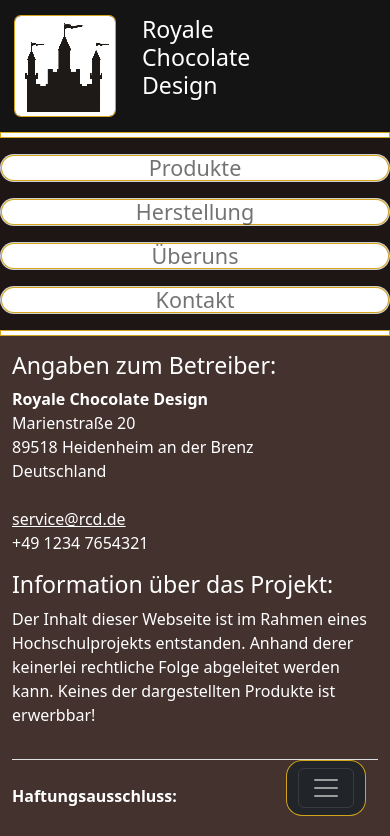
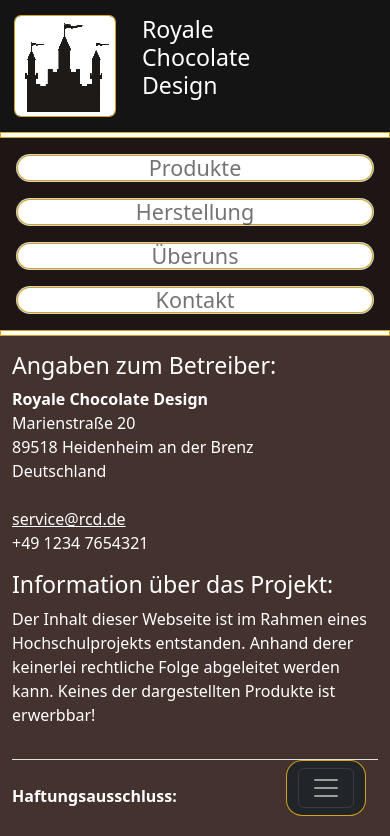
Before and after one commit to WWI22-ProjectWS22/sose23webproject, a Next.js app: page /Impressum in a window 390 px wide. Shown: the top 836 px of the page. Built offline with nearby package versions, Linux system fonts and the light colour scheme.

Commit message:
update Header + Herstellun QuickFix

```diff
--- a/app/Herstellung/page.js
+++ b/app/Herstellung/page.js
@@ -1,6 +1,5 @@
 import fsPromises from 'fs/promises';
 import path from 'path';
-import {log} from "next/dist/server/typescript/utils";
 import TextPictureComponent from '@/components/textpicturecomponent';
 import {metadata} from "@/app/layout";
 
@@ -44,7 +43,7 @@ return (
         <title>{metadata.title}</title>
         <div className={"container py-3"} id={"pageBackground"}>
         <div id={"goldenLine"} className={"mb-3"}></div>
-        <div className={""}>
+        <div className={"text-center"}>
             <h5 className={"text-center"}>{data.props.title}</h5>
             <p>{data.props.content}</p>
         </div>
--- a/components/Header.js
+++ b/components/Header.js
@@ -49,7 +49,7 @@ export default function Header() {
                 </div>
                 <div className={"d-inline d-md-block"} id={"headerUnderlay"}></div>
 
-                <div className={"row row-cols-1 d-md-none mt-3 text-center"}>
+                <div className={"row row-cols-1 d-md-none px-3 mt-3 text-center"}>
                     <div className={"col"}>
                         <Link href={"/Produkte"} id={"homepageLink"}>
                         <div className={"card mb-3 rounded-pill"} id={"navbarFakeButton"}>
--- a/components/textpicturecomponent.js
+++ b/components/textpicturecomponent.js
@@ -1,11 +1,10 @@
-import Link from "next/link";
 import Image from "next/image";
 
 export default function TextPictureComponent({ entity, textOrder, imgOrder }) {
     return (
     <>
      <div id={"goldenLine"} className={"mb-3"}></div>
-      <div className={"row row-cols-1 row-cols-md-2"}>
+      <div className={"row row-cols-1 row-cols-md-2 text-center"}>
         <div className={"col-md-4 mb-3 " + imgOrder}>
         <Image
               src={"/images/manufactoring/" + entity.imgName + ".webp"}
--- a/public/content/manufactoring/introduction.json
+++ b/public/content/manufactoring/introduction.json
@@ -1,4 +1,4 @@
 {
     "title": "Willkommen bei Royale Chocolate Design",
-    "content":"- Pralinenkunst und Nachhaltigkeit verschmelzen hier zu einzigartigen Kreationen. Unsere handgefertigten Pralinen überzeugen durch individuelles Design und nachhaltige Herstellung. Tauchen Sie ein in exquisite Geschmackserlebnisse und lassen Sie sich von unserer exquisiten Kollektion verführen. Bei uns steht Handwerkskunst und Detailgenauigkeit an erster Stelle. Jede Praline wird von erfahrenen Chocolatiers liebevoll per Hand gefertigt - wahre Meisterwerke. Unsere Pralinen sind nicht nur handgefertigt, sondern auch nachhaltig produziert. Wir verwenden hochwertige, verantwortungsvoll bezogene Zutaten. Jede Praline bei Royale Chocolate Design ist einzigartig und individuell gestaltet. Von kunstvollen Designs bis zu ansprechenden Formen - jede Praline erzählt eine Geschichte. Tauchen Sie ein in die Welt der Royale Chocolate Design Pralinen und erleben Sie ihre unvergleichliche Qualität und Exklusivität."
+    "content":"Pralinenkunst und Nachhaltigkeit verschmelzen hier zu einzigartigen Kreationen. Unsere handgefertigten Pralinen überzeugen durch individuelles Design und nachhaltige Herstellung. Tauchen Sie ein in exquisite Geschmackserlebnisse und lassen Sie sich von unserer exquisiten Kollektion verführen. Bei uns steht Handwerkskunst und Detailgenauigkeit an erster Stelle. Jede Praline wird von erfahrenen Chocolatiers liebevoll per Hand gefertigt - wahre Meisterwerke. Unsere Pralinen sind nicht nur handgefertigt, sondern auch nachhaltig produziert. Wir verwenden hochwertige, verantwortungsvoll bezogene Zutaten. Jede Praline bei Royale Chocolate Design ist einzigartig und individuell gestaltet. Von kunstvollen Designs bis zu ansprechenden Formen - jede Praline erzählt eine Geschichte. Tauchen Sie ein in die Welt der Royale Chocolate Design Pralinen und erleben Sie ihre unvergleichliche Qualität und Exklusivität."
 }
```
